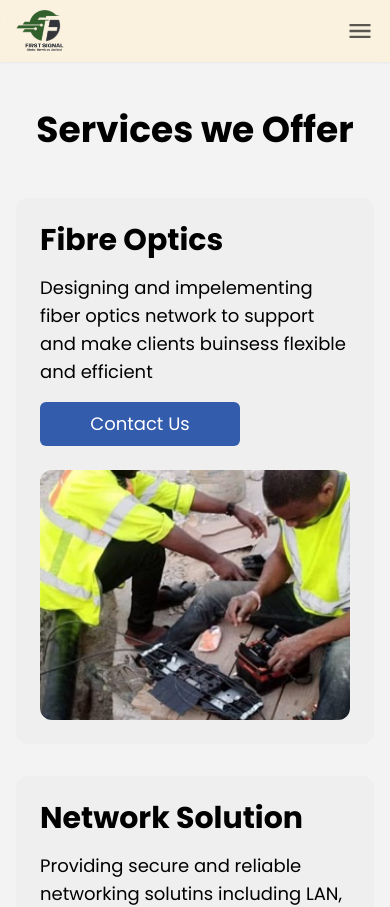
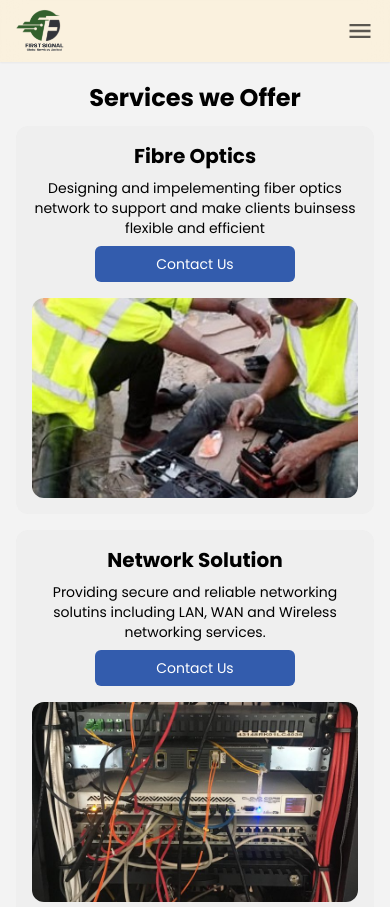
Before and after one commit to Dennardavid/First-Signal, a Next.js app: page /products in a window 390 px wide. Shown: the top 907 px of the page. Built offline with nearby package versions, Linux system fonts and the light colour scheme.

Commit message:
first stage of mobile responsiveness done for products page

```diff
--- a/src/components/products.jsx
+++ b/src/components/products.jsx
@@ -47,24 +47,28 @@ export default function Products() {
   ];
 
   return (
-    <section className="container mx-auto px-4 py-12">
-      <h1 className="text-4xl font-bold text-center mb-12">
+    <section className="container mx-auto px-4 py-5 xl:py-12">
+      <h1 className="text-2xl xl:text-4xl font-bold text-center mb-3 xl:mb-12">
         Services we Offer
       </h1>
-      <div className="grid grid-cols-1 md:grid-cols-2 gap-8">
+      <div className="grid grid-cols-1 md:grid-cols-2 gap-4 xl:gap-8">
         {products.map((product, index) => (
           <div
             key={index}
-            className={`${product.color} rounded-xl p-6 flex flex-col md:flex-row items-center gap-6`}
+            className={`${product.color} rounded-xl p-4 xl:p-6 flex flex-col md:flex-row items-center gap-4 xl:gap-6`}
           >
-            <div className="flex-1 space-y-4">
-              <h2 className="text-3xl font-bold">{product.name}</h2>
-              <p className="text-lg">{product.description}</p>
-              <button className="text-white bg-[#335CAD] rounded-md w-[200px] py-2 text-lg hover:bg-[#2a4b8d] transition-colors">
+            <div className="flex-1 flex flex-col items-center xl:items-start space-y-2 xl:space-y-4">
+              <h2 className="text-xl xl:text-3xl text-center xl:text-left font-bold">
+                {product.name}
+              </h2>
+              <p className="text-sm xl:text-lg text-center xl:text-left">
+                {product.description}
+              </p>
+              <button className="text-white bg-[#335CAD] rounded-md w-[200px] py-2 text-sm xl:text-lg hover:bg-[#2a4b8d] transition-colors">
                 Contact Us
               </button>
             </div>
-            <div className="w-full md:w-[300px] h-[250px]">
+            <div className="w-full md:w-[300px] h-[200px] xl:h-[250px]">
               <img
                 src={product.image}
                 alt={product.name}
--- a/src/components/services.jsx
+++ b/src/components/services.jsx
@@ -32,7 +32,7 @@ export default function Services() {
               <p className="text-[#000033] xl:w-[350px] text-sm xl:text-lg">
                 {service.description}
               </p>
-              <button className="text-white bg-[#335CAD] mx-auto xl:mx-0 rounded-md w-[200px] py-2 text-sm xl:text-lg">
+              <button className="text-white bg-[#335CAD] mx-auto xl:mx-0 rounded-md w-[200px] py-2 text-sm xl:text-lg hover:bg-[#2a4b8d] transition-colors">
                 Book Service
               </button>
             </div>
--- a/src/components/whoweare.jsx
+++ b/src/components/whoweare.jsx
@@ -15,7 +15,7 @@ export default function Whoweare() {
             digital transformation.
           </p>
 
-          <button className="text-white bg-[#335CAD] rounded-md w-[350px] xl:w-[450px] py-2 text-sm xl:text-lg mt-4">
+          <button className="text-white bg-[#335CAD] rounded-md w-[350px] xl:w-[450px] py-2 text-sm xl:text-lg mt-4 hover:bg-[#2a4b8d] transition-colors">
             Contact Us
           </button>
         </div>
```
Also changed, not shown: src/app/globals.css (+4 -4 lines).
